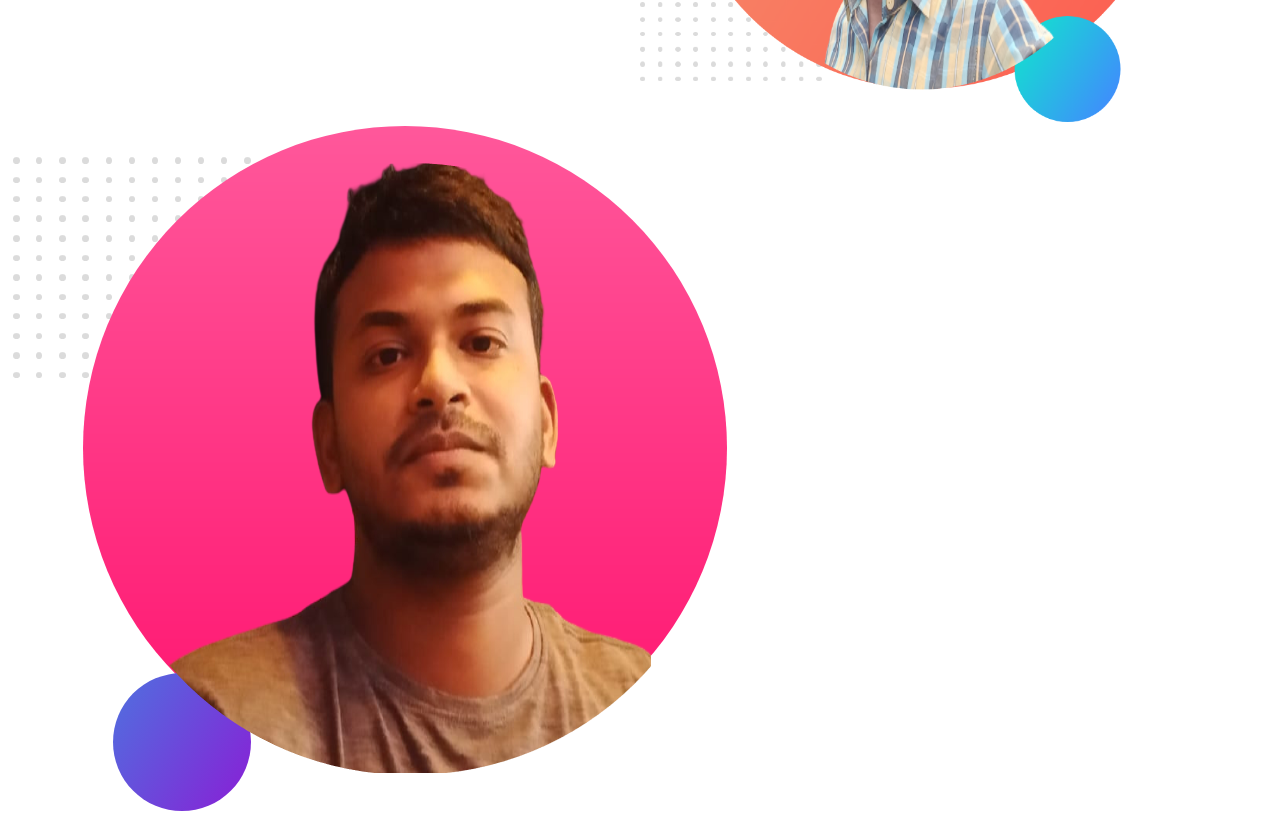
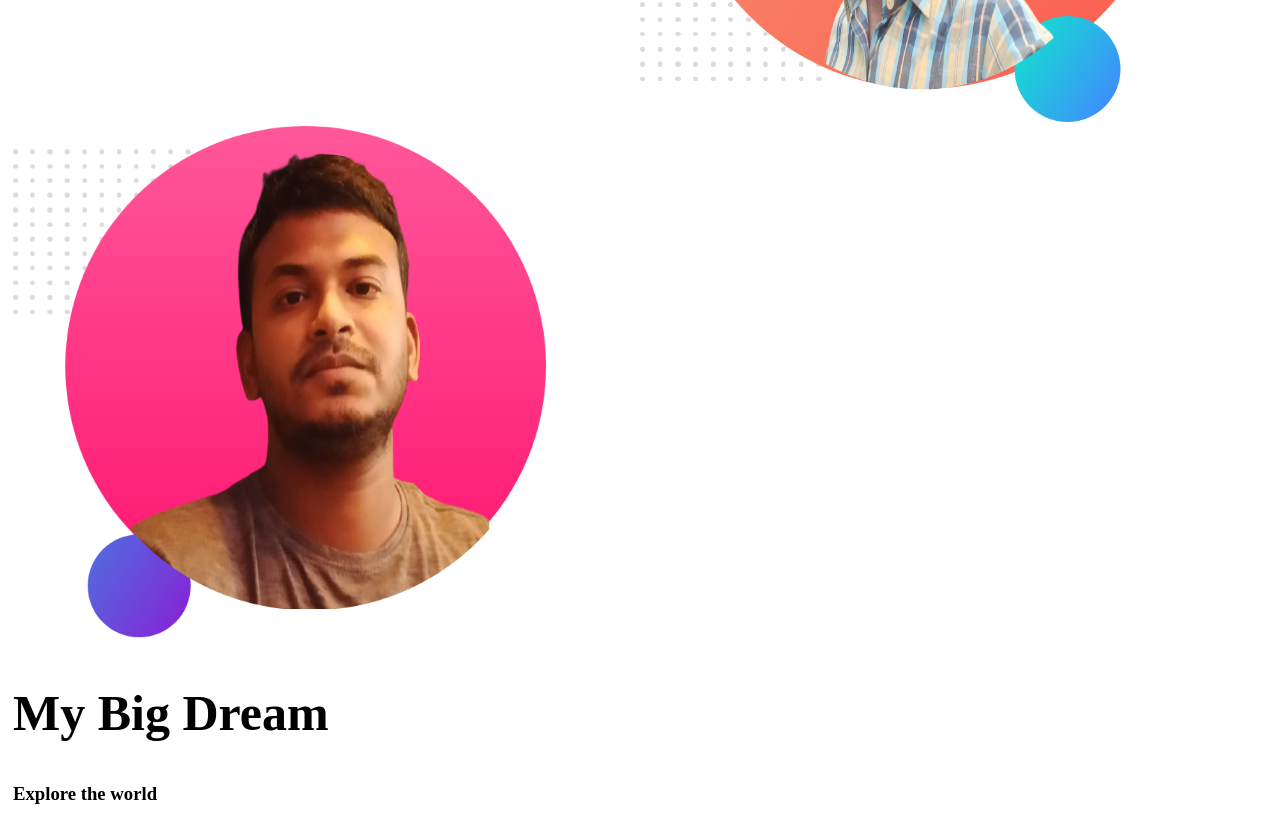
Before and after one commit to hirajheel/own-portfolio, a plain HTML site: page index.html in a window 1280 px wide. Shown: the part 420-1233 px from the top of the page. Drawn offline with Linux system fonts and the light colour scheme; a web font is replaced by a local one.

Commit message:
port commit

```diff
--- a/index.html
+++ b/index.html
@@ -30,8 +30,8 @@
             <img src="my-bg.png" alt="">
         </div>
     </section>
-    <section class="My big-dream">
-        <div class="half width">
+    <section class="Big-dream">
+        <div class="half-width">
             <img src="my-bg2.png" alt="">
             <h1>My Big Dream</h1>
             <h3>Explore the world</h3>
```
